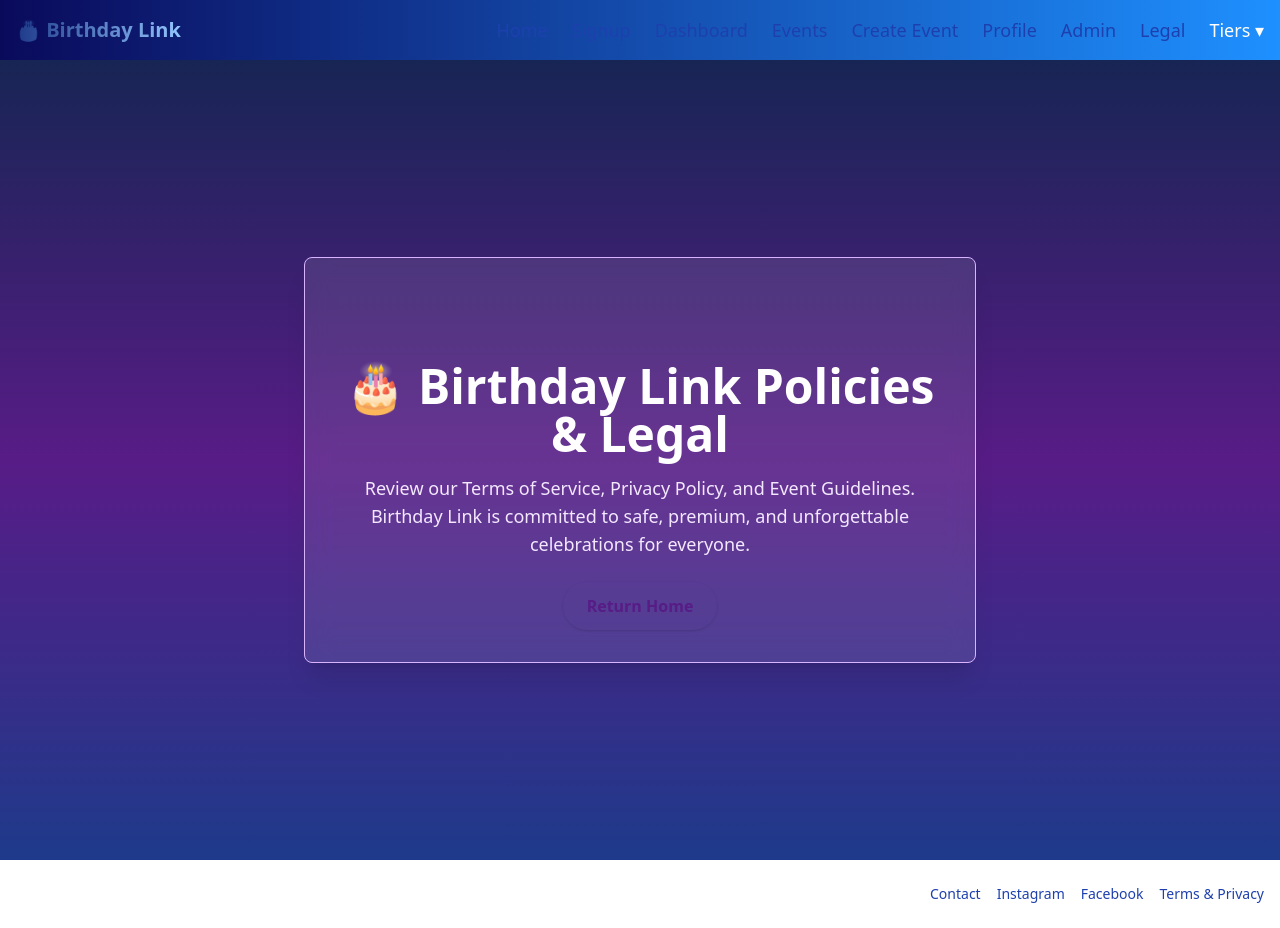
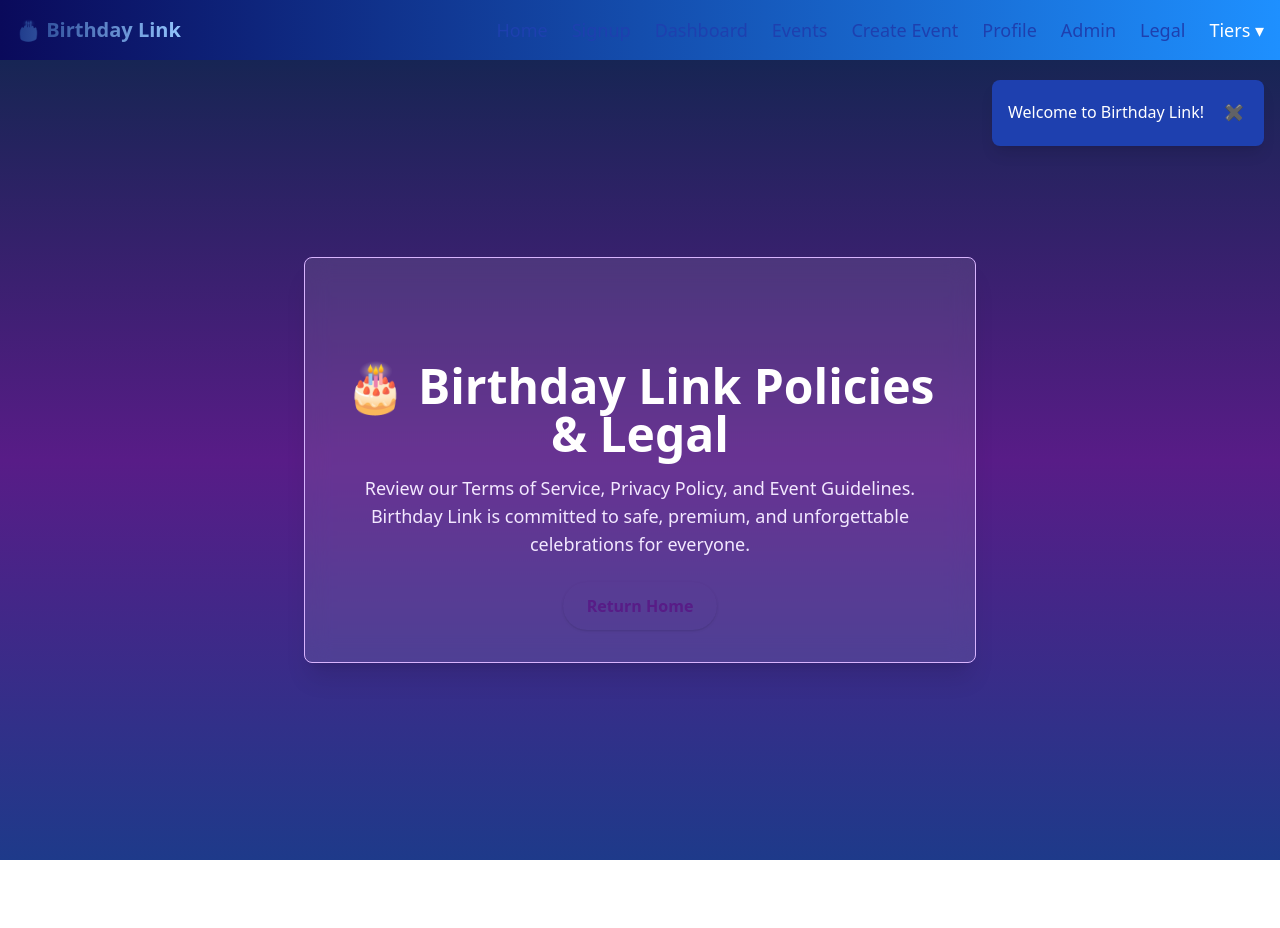
Before and after one commit to xytoxyto/birthday-link, a Next.js app: page /legal in a window 1280 px wide. After the commit the page ends 860 px from the top, so only its background shows below. Built offline with nearby package versions, Linux system fonts and the light colour scheme.

Commit message:
feat: implement Alert system with AlertProvider, AlertContainer, and Alert components for dynamic notifications

```diff
--- /dev/null
+++ b/src/app/layout.jsx
@@ -0,0 +1,18 @@
+import NavBar from '@/components/NavBar';
+import AlertContainer from '@/components/AlertContainer';
+import { AlertProvider } from '@/context/AlertContext';
+import './globals.css';
+
+export default function RootLayout({ children }) {
+  return (
+    <html lang="en">
+      <body>
+        <AlertProvider>
+          <NavBar />
+          <AlertContainer />
+          <main>{children}</main>
+        </AlertProvider>
+      </body>
+    </html>
+  );
+}
--- /dev/null
+++ b/src/components/Alert.jsx
@@ -0,0 +1,39 @@
+import { useState } from 'react';
+
+export default function Alert({ type = 'info', message, onClose }) {
+  const [isVisible, setIsVisible] = useState(true);
+
+  const getAlertStyles = () => {
+    switch (type) {
+      case 'success':
+        return 'bg-green-700 text-white';
+      case 'warning':
+        return 'bg-yellow-400 text-blue-900';
+      case 'error':
+        return 'bg-red-700 text-white';
+      case 'info':
+      default:
+        return 'bg-blue-800 text-white';
+    }
+  };
+
+  const handleClose = () => {
+    setIsVisible(false);
+    if (onClose) onClose();
+  };
+
+  if (!isVisible) return null;
+
+  return (
+    <div className={`rounded-lg shadow-lg p-4 flex items-center justify-between ${getAlertStyles()}`}>
+      <div className="flex-1">{message}</div>
+      <button
+        onClick={handleClose}
+        className="ml-4 p-1 rounded-full hover:bg-white/20 transition-colors focus:outline-none"
+        aria-label="Close alert"
+      >
+        ✖️
+      </button>
+    </div>
+  );
+}
--- /dev/null
+++ b/src/components/AlertContainer.jsx
@@ -0,0 +1,33 @@
+"use client";
+
+import { useState } from 'react';
+import Alert from './Alert';
+
+export default function AlertContainer() {
+  const [alerts, setAlerts] = useState([
+    // Example alerts - in a real app these would be added dynamically
+    { id: 1, type: 'info', message: 'Welcome to Birthday Link!' },
+    // { id: 2, type: 'success', message: 'Your profile has been updated.' },
+    // { id: 3, type: 'warning', message: 'Your membership will expire soon.' },
+    // { id: 4, type: 'error', message: 'There was a problem with your payment.' },
+  ]);
+
+  const removeAlert = (id) => {
+    setAlerts(alerts.filter(alert => alert.id !== id));
+  };
+
+  if (alerts.length === 0) return null;
+
+  return (
+    <div className="fixed top-20 right-4 z-50 space-y-2 max-w-sm">
+      {alerts.map(alert => (
+        <Alert
+          key={alert.id}
+          type={alert.type}
+          message={alert.message}
+          onClose={() => removeAlert(alert.id)}
+        />
+      ))}
+    </div>
+  );
+}
--- /dev/null
+++ b/src/context/AlertContext.jsx
@@ -0,0 +1,33 @@
+"use client";
+
+import { createContext, useContext, useState } from 'react';
+
+const AlertContext = createContext(null);
+
+export function AlertProvider({ children }) {
+  const [alerts, setAlerts] = useState([]);
+
+  const addAlert = (type, message) => {
+    const id = Date.now();
+    setAlerts(prev => [...prev, { id, type, message }]);
+    return id;
+  };
+
+  const removeAlert = (id) => {
+    setAlerts(prev => prev.filter(alert => alert.id !== id));
+  };
+
+  return (
+    <AlertContext.Provider value={{ alerts, addAlert, removeAlert }}>
+      {children}
+    </AlertContext.Provider>
+  );
+}
+
+export function useAlerts() {
+  const context = useContext(AlertContext);
+  if (!context) {
+    throw new Error('useAlerts must be used within an AlertProvider');
+  }
+  return context;
+}
```
